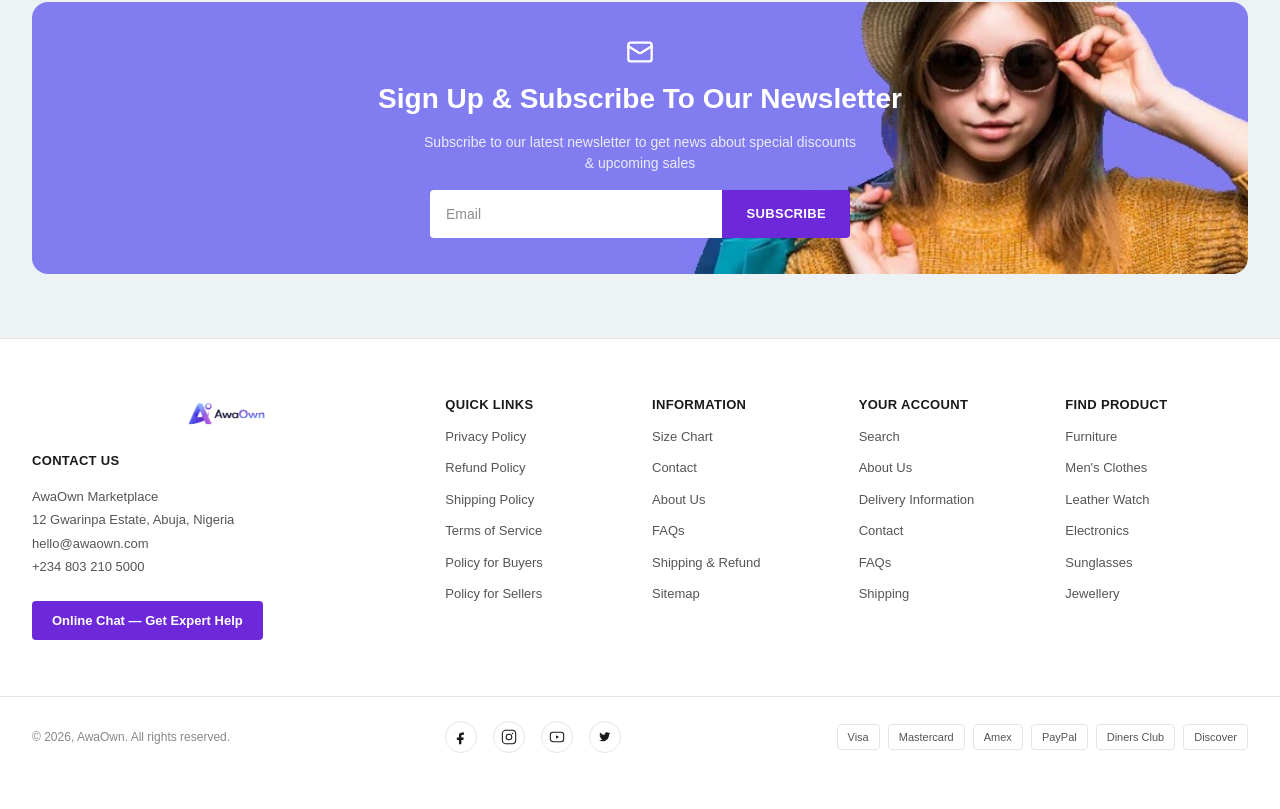
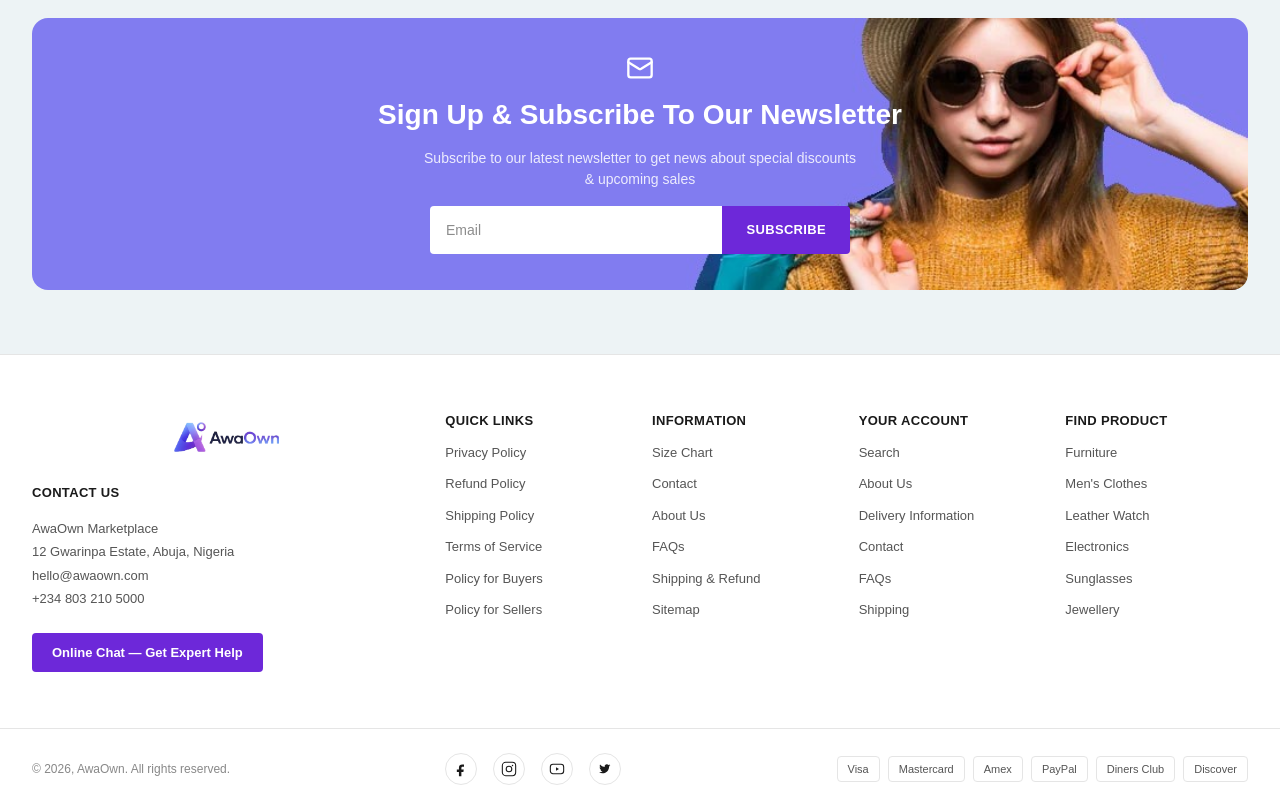
Before and after one commit to KobiManuel/awaown, a Next.js app: page / in a window 1280 px wide. Shown: the part 6499-7308 px from the top of the page. Before the commit the page ends 7276 px from the top, so only its background shows below. Built offline with nearby package versions, Linux system fonts and the light colour scheme; a web font is replaced by a local one.

Commit message:
Increase logo size in main header and footer

```diff
--- a/app/Components/Footer/footer.js
+++ b/app/Components/Footer/footer.js
@@ -61,9 +61,9 @@ const Footer = () => {
           <Image
             src="/v2/images/awa-logo.webp"
             alt="AwaOwn"
-            width={160}
-            height={44}
-            className="h-10 w-auto object-contain"
+            width={220}
+            height={60}
+            className="h-14 w-auto object-contain"
           />
           <p className="text-[13px] font-semibold uppercase tracking-wide text-shop-heading">
             Contact Us
--- a/app/Components/Header/MainHeader.js
+++ b/app/Components/Header/MainHeader.js
@@ -26,7 +26,7 @@ const MainHeader = ({ onMenuClick }) => {
 
         <Link
           href="/"
-          className="relative h-10 w-[150px] shrink-0 md:h-12 md:w-[190px]"
+          className="relative h-12 w-45 shrink-0 md:h-16 md:w-60"
         >
           <Image
             src="/v2/images/awa-logo.webp"
```
